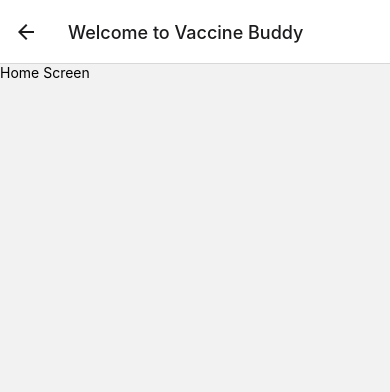
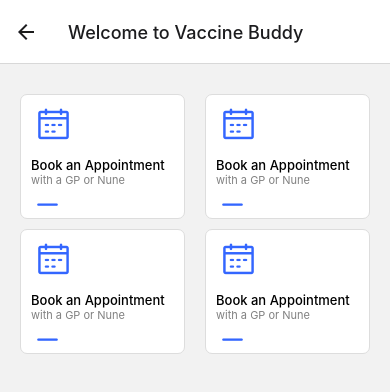
Before and after one commit to deepanshuqss/VaccineBuddy, a React Native app: screen /Home in a window 390 px wide. Shown: the top 392 px of the page. Built offline with nearby package versions, Linux system fonts and the light colour scheme.

Commit message:
added packageButton

```diff
--- /dev/null
+++ b/Components/Home/packageButton.js
@@ -0,0 +1,33 @@
+import React from "react";
+import { View, Text, StyleSheet, Pressable } from "react-native"
+import {Card} from 'react-native-paper'
+import Icon from "react-native-vector-icons/AntDesign"
+
+export default function PackageButton({iconName,text1,text2,width,oncall }) {
+
+    return (
+            <Pressable onPress={oncall} style={({ pressed })=>[{ width: width / 2 - 30, height: width / 2 - 70,backgroundColor: pressed ? '#3366ff' : 'white' ,borderWidth: 0.5, borderColor: '#dddddd' ,borderRadius: 7,marginTop:10 }]}>
+                 {({ pressed }) => (
+                    <>
+                    <View style={{ flex: 1 }}>
+                        <Icon style={[{ color: pressed ? 'white' : '#3366ff' },styles.icon]} name={iconName}></Icon>
+                    </View>
+                    <View style={{ flex: 1, alignItems: 'flex-start', justifyContent: 'space-evenly', paddingLeft: 10 }}>
+                        <Text style={{ fontSize: 13,fontWeight: '500', color: pressed ? 'white' : 'black' }}>{text1}</Text>
+                        <Text style={{ fontSize: 11 , color: pressed ? 'white' : 'grey' }}>{text2}</Text>
+                        <Icon style={{ color: pressed ? 'white' : '#3366ff',fontSize:33}} name="minus"></Icon>
+                    </View>
+                    </>
+                    )}
+            </Pressable>
+    );
+
+}
+
+const styles = StyleSheet.create({
+icon:{
+    fontSize:35,
+    paddingTop:10,
+    paddingLeft:15
+},
+})
--- a/Screens/Home/Home.js
+++ b/Screens/Home/Home.js
@@ -1,11 +1,22 @@
 import React from "react";
-import { View, Text} from "react-native"
+import { View, Text, Dimensions} from "react-native"
+import PackageButton  from '../../Components/Home/packageButton';
+const { height, width } = Dimensions.get('window')
+
+const con = () =>{
+    console.log("hii");
+}
 
 export default function Home(){
 
     return (
         <View>
-            <Text>Home Screen</Text>
+            <View style={{ paddingHorizontal: 20, marginTop: 20, flexDirection: 'row', flexWrap: 'wrap', justifyContent: 'space-between' }}>
+                <PackageButton oncall={con} width={width} iconName="calendar" text1="Book an Appointment" text2="with a GP or Nune" ></PackageButton>
+                <PackageButton oncall={con} width={width} iconName="calendar" text1="Book an Appointment" text2="with a GP or Nune" ></PackageButton>
+                <PackageButton oncall={con} width={width} iconName="calendar" text1="Book an Appointment" text2="with a GP or Nune" ></PackageButton>
+                <PackageButton oncall={con} width={width} iconName="calendar" text1="Book an Appointment" text2="with a GP or Nune" ></PackageButton>
+            </View>
         </View>
     );
 
```
